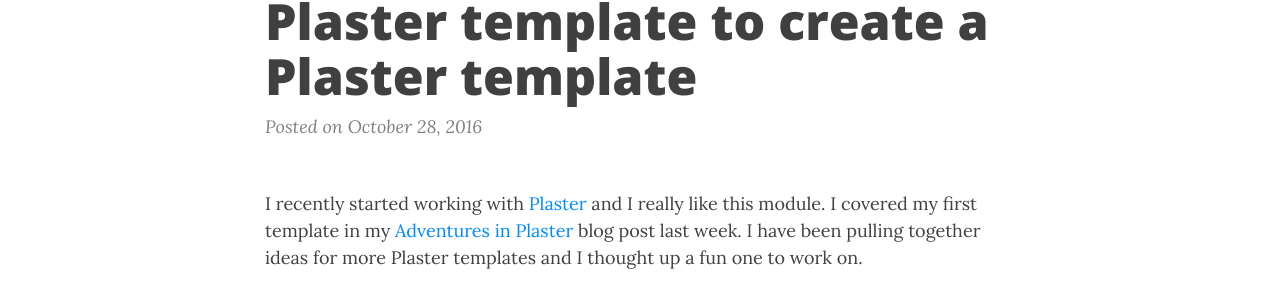
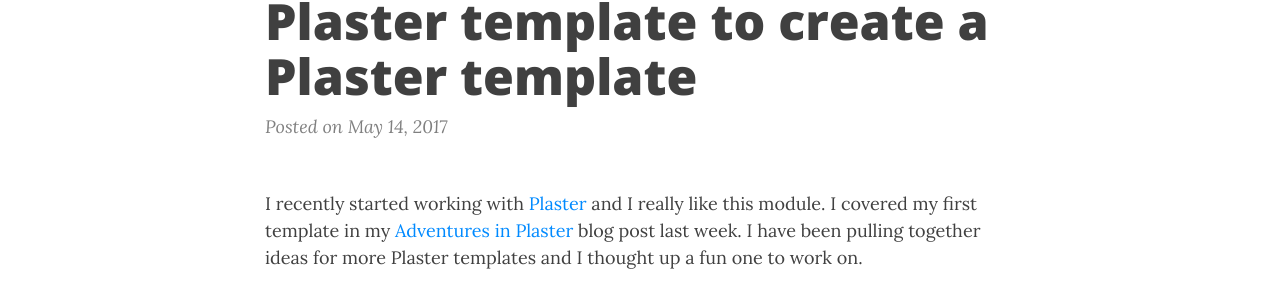
Before and after one commit to KevinMarquette/kevinmarquette.github.io, a Jekyll site: the page built from _posts/2017-05-14-Powershell-Plaster-GetPlastered-template.md, in a window 1280 px wide and 900 px high. Shown: the part 191-496 px from the top of the window. Built offline with Jekyll 4.4.1, drawn with Linux system fonts in a browser that asks for light colours; nearby versions of some CDN libraries.

Commit message:
fixed date

```diff
--- a/_posts/2017-05-14-Powershell-Plaster-GetPlastered-template.md
+++ b/_posts/2017-05-14-Powershell-Plaster-GetPlastered-template.md
@@ -1,7 +1,7 @@
 ---
 layout: post
 title: "Powershell: GetPlastered, a Plaster template to create a Plaster template "
-date: 2016-10-28
+date: 2017-05-14
 tags: [PowerShell,Plaster]
 ---
 
```
